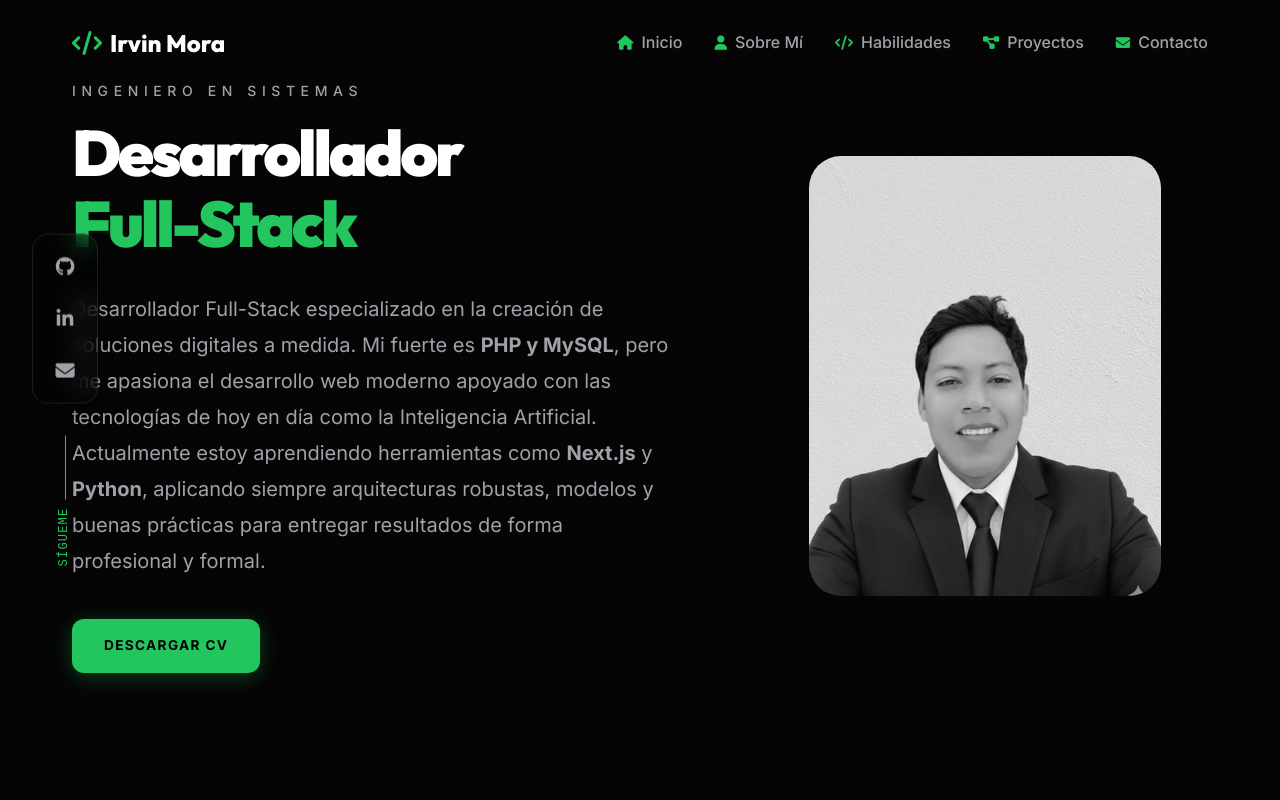
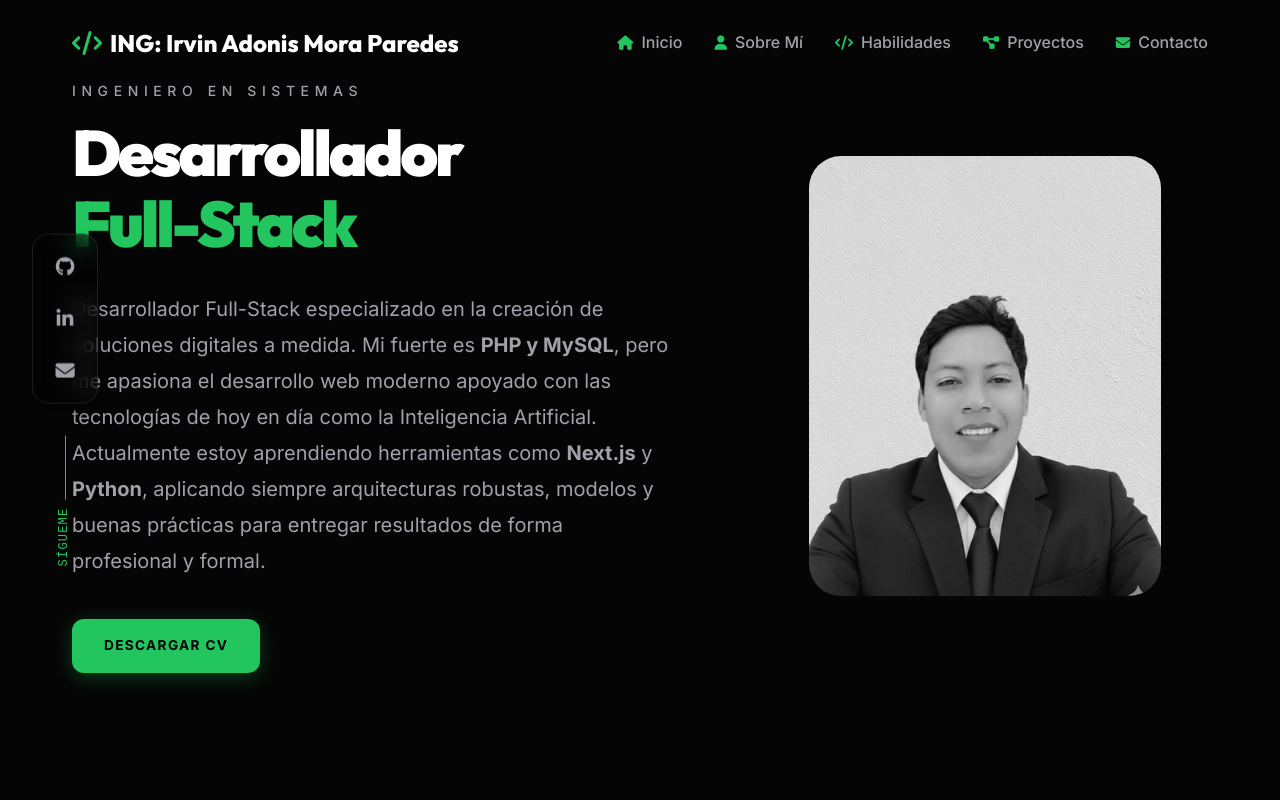
Before and after one commit to irvinmora/irvin-portfolio, a Next.js app: page / in a window 1280 px wide. Shown: the top 800 px of the page. Built offline with nearby package versions, Linux system fonts and the light colour scheme.

Commit message:
cambio de nombre en el navbar

```diff
--- a/src/components/Navbar.js
+++ b/src/components/Navbar.js
@@ -27,7 +27,7 @@ export default function Navbar() {
       <div className={`container ${styles.navContainer}`}>
         <a href="#inicio" className={styles.logo}>
           <span className={styles.logoIcon}><i className="fas fa-code"></i></span>
-          <span className={styles.logoText}>Irvin Mora</span>
+          <span className={styles.logoText}>ING: Irvin Adonis Mora Paredes</span>
         </a>
 
         <div className={`${styles.navMenu} ${isOpen ? styles.active : ""}`}>
```
